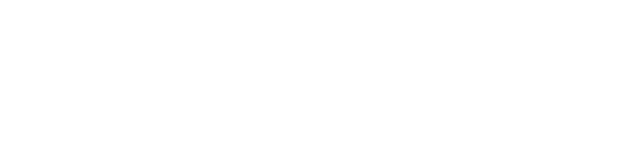
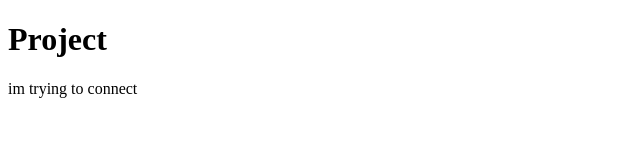
Before and after one commit to hervis-1/assignment, a plain HTML site: page index.html in a window 1280 px wide. Shown: the whole page, without its empty margins (0-640 px from the left). Drawn offline with Linux system fonts and the light colour scheme.

Commit message:
my first

```diff
--- a/index.html
+++ b/index.html
@@ -3,7 +3,9 @@
 <head>
     <meta charset="UTF-8">
     <meta name="viewport" content="width=device-width, initial-scale=1.0">
-    <title>Document</title>
+    <title>Document.</title>
+    <h1>Project</h1>
+    <p>im trying to connect</p>
 </head>
 <body>
 
```
